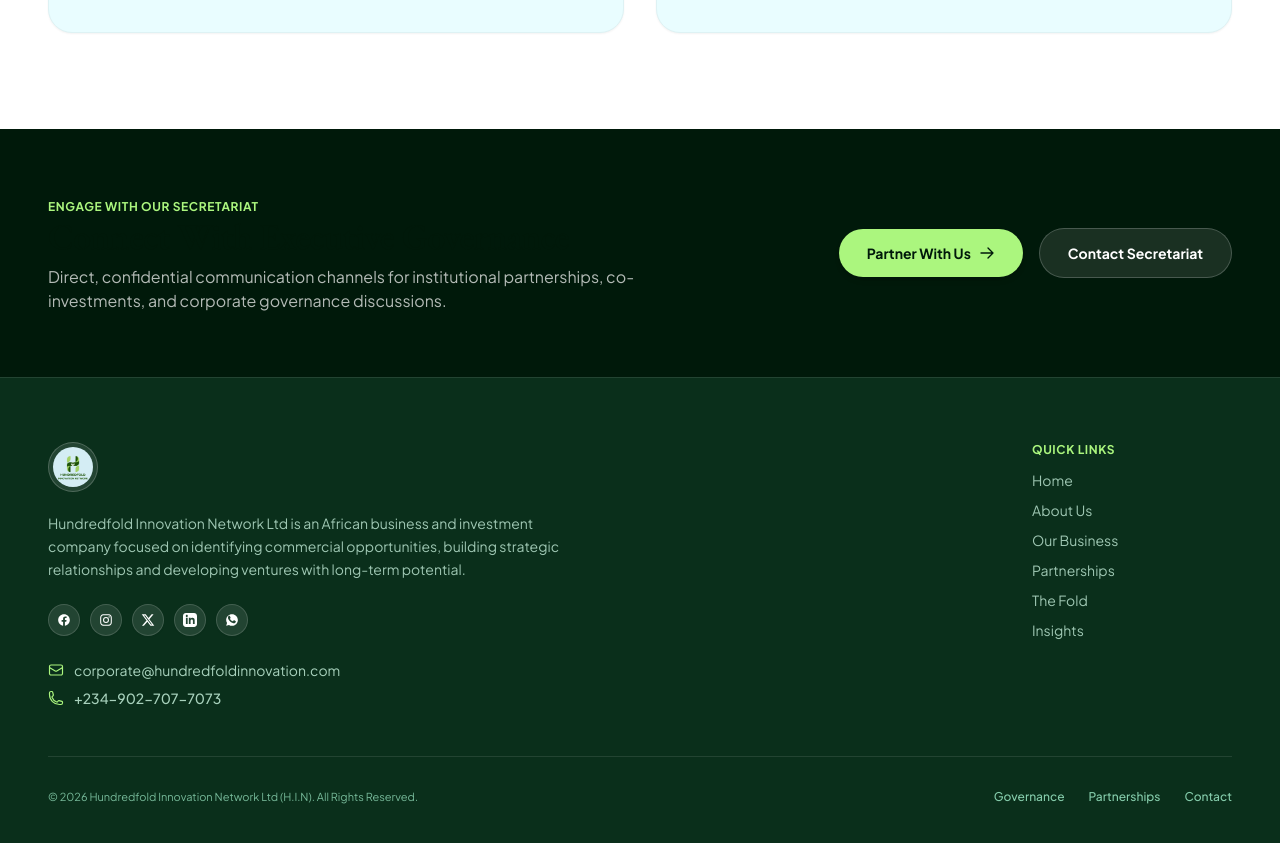
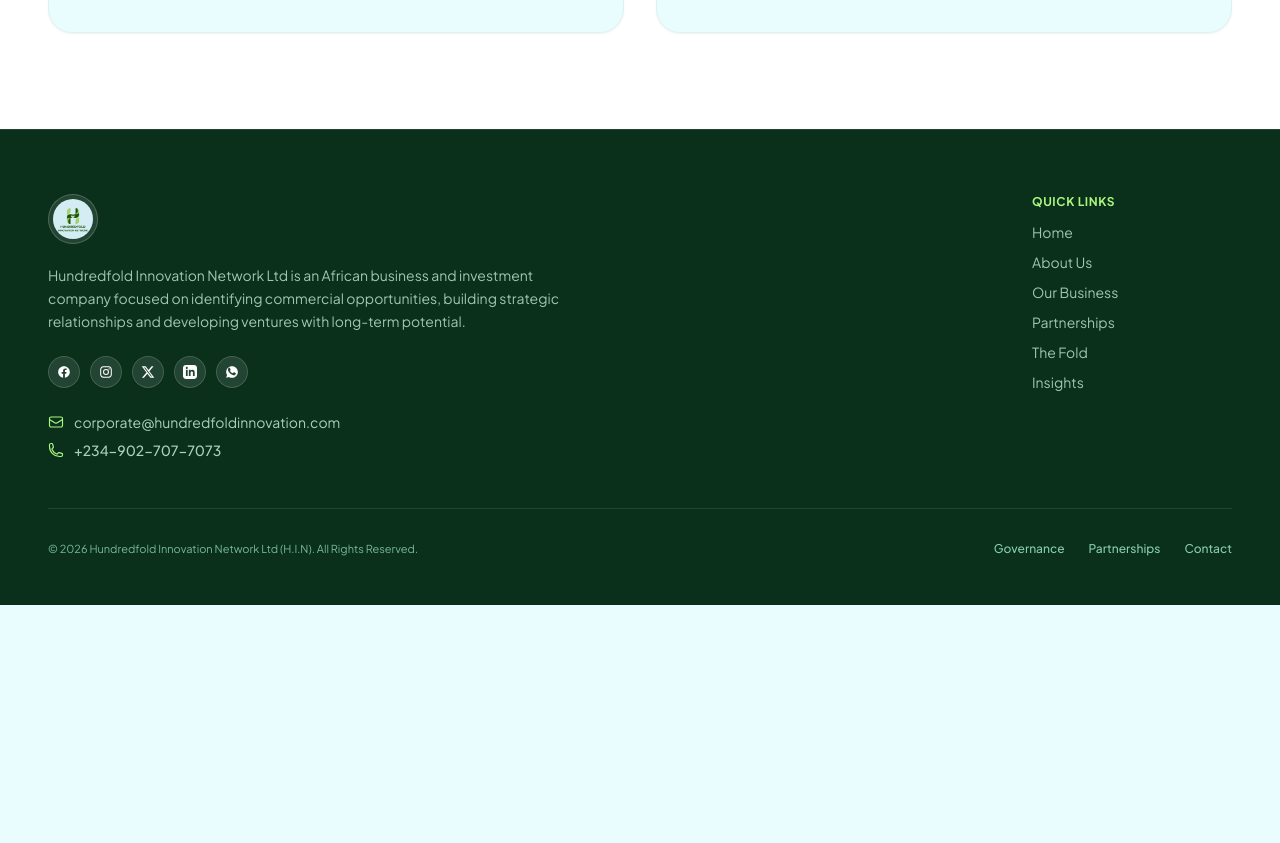
Before and after one commit to danielosita508/hundredfold, a Next.js app: page /about in a window 1280 px wide. Shown: the part 3840-4683 px from the top of the page. After the commit the page ends 4445 px from the top, so only its background shows below. Built offline with nearby package versions, Linux system fonts and the light colour scheme.

Commit message:
chore(about): remove contact secretariat CTA banner

```diff
--- a/app/about/page.tsx
+++ b/app/about/page.tsx
@@ -670,39 +670,6 @@ export default function AboutPage() {
         </div>
       </section>
 
-      {/* ─── CONTACT SECRETARIAT CTA ─── */}
-      <section className="w-full px-6 lg:px-12 py-16 bg-[#00190A] text-white">
-        <div className="max-w-[1360px] mx-auto flex flex-col md:flex-row items-center justify-between gap-8">
-          <div className="space-y-2 max-w-2xl">
-            <span className="text-xs uppercase tracking-wider text-[#ABF67E] font-bold">
-              ENGAGE WITH OUR SECRETARIAT
-            </span>
-            <h2 className="font-serif text-3xl sm:text-4xl font-semibold">
-              Connect With Executive Governance
-            </h2>
-            <p className="text-sm sm:text-base text-white/70">
-              Direct, confidential communication channels for institutional partnerships, co-investments, and corporate governance discussions.
-            </p>
-          </div>
-
-          <div className="flex flex-wrap items-center gap-4 shrink-0">
-            <Link
-              href="/partnerships"
-              className="inline-flex items-center justify-center px-7 py-3.5 rounded-full bg-[#ABF67E] text-[#00190A] hover:bg-white transition-colors text-sm font-bold shadow-md"
-            >
-              <span>Partner With Us</span>
-              <ArrowRightIcon className="w-4 h-4 ml-2" />
-            </Link>
-            <Link
-              href="/contact"
-              className="inline-flex items-center justify-center px-7 py-3.5 rounded-full bg-white/10 hover:bg-white/20 text-white border border-white/20 transition-colors text-sm font-bold"
-            >
-              <span>Contact Secretariat</span>
-            </Link>
-          </div>
-        </div>
-      </section>
-
     </div>
   );
 }
```
